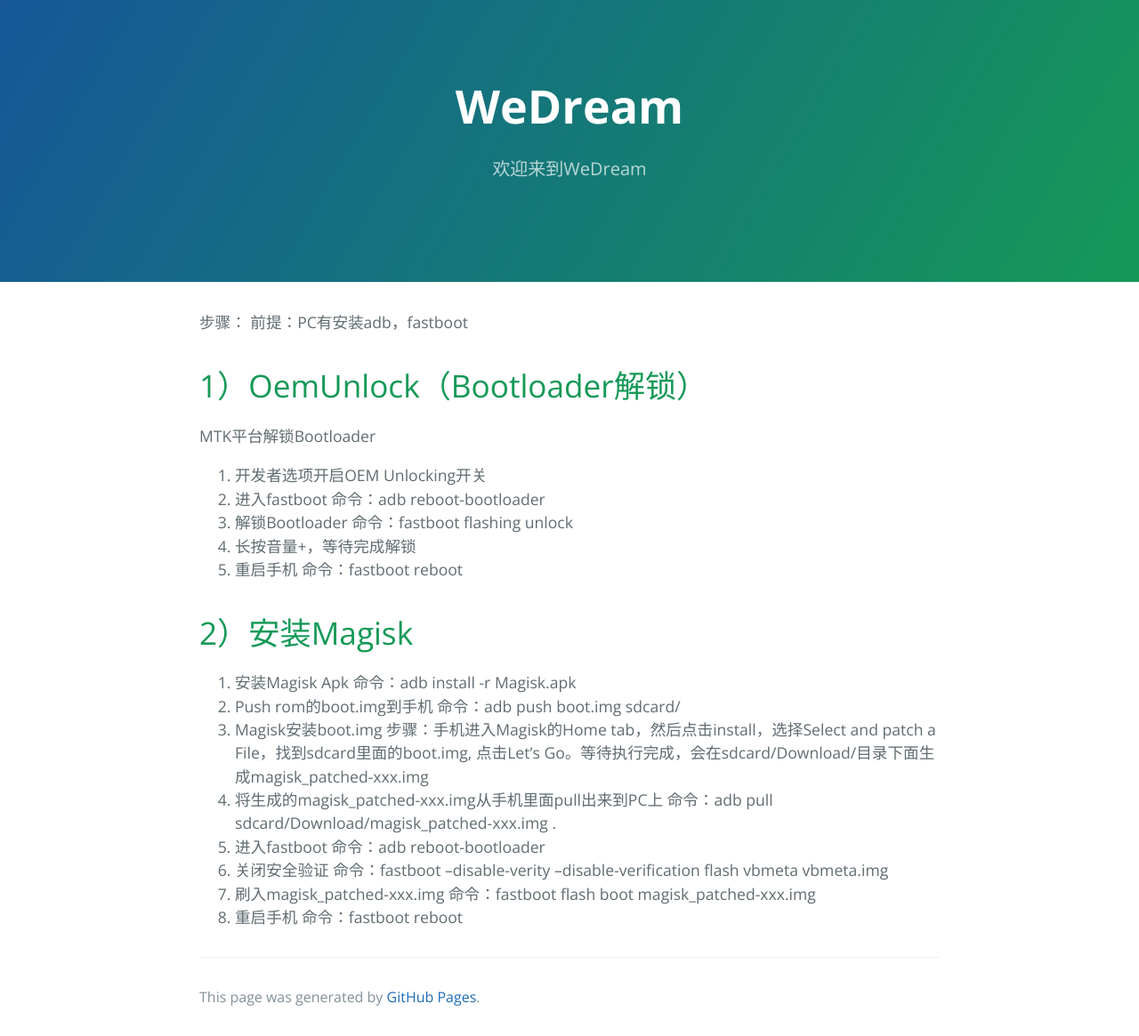
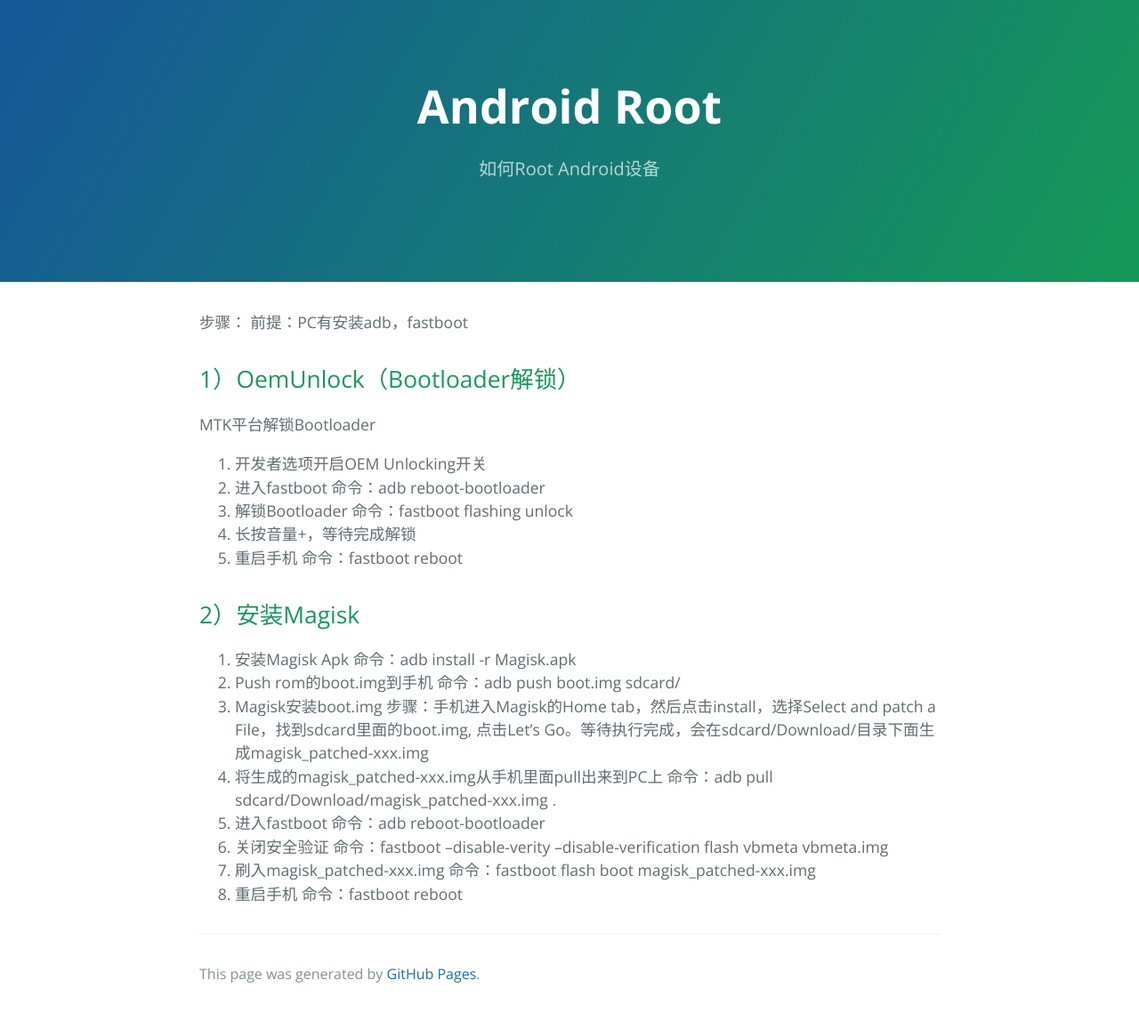
Before and after one commit to EricChenYS/EricChenYS.github.io, a Jekyll site: the page built from docs/android/tools/Root.md, in a window 1280 px wide. Shown: the whole page at 89% size. Built offline with Jekyll 4.4.1, drawn with Linux system fonts in a browser that asks for light colours; our own code applies the rules of GitHub Pages for plain Markdown files; after the commit the page ends 1139 px from its top, so only the background shows below that.

Commit message:
Update Root.md

```diff
--- a/docs/android/tools/Root.md
+++ b/docs/android/tools/Root.md
@@ -1,6 +1,12 @@
+---
+layout: default
+title: Android Root
+description: 如何Root Android设备
+---
+
 步骤：
 前提：PC有安装adb，fastboot
-# 1）OemUnlock（Bootloader解锁）
+## 1）OemUnlock（Bootloader解锁）
 MTK平台解锁Bootloader
 1. 开发者选项开启OEM Unlocking开关
 2. 进入fastboot
@@ -12,7 +18,7 @@ MTK平台解锁Bootloader
      命令：fastboot reboot
 
 
-# 2）安装Magisk
+## 2）安装Magisk
 1. 安装Magisk Apk
      命令：adb install -r Magisk.apk
 2. Push rom的boot.img到手机
```
